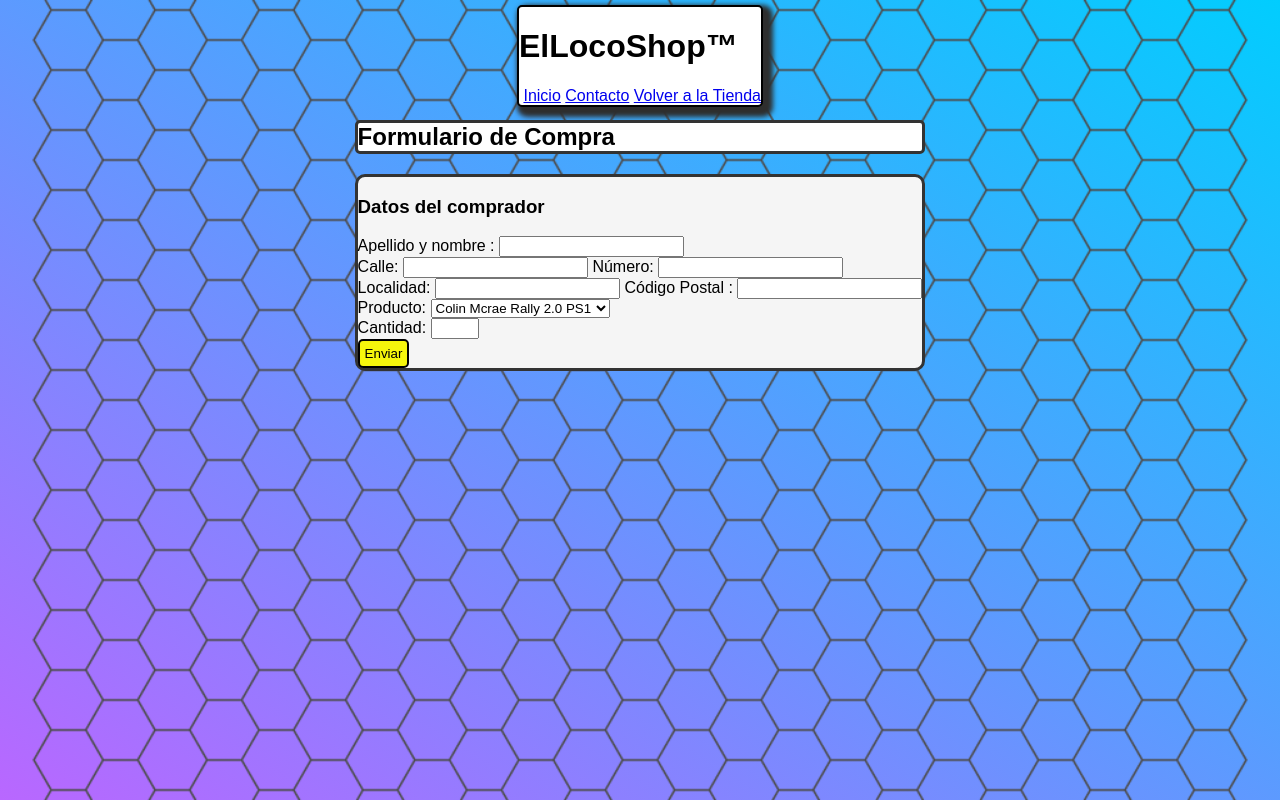
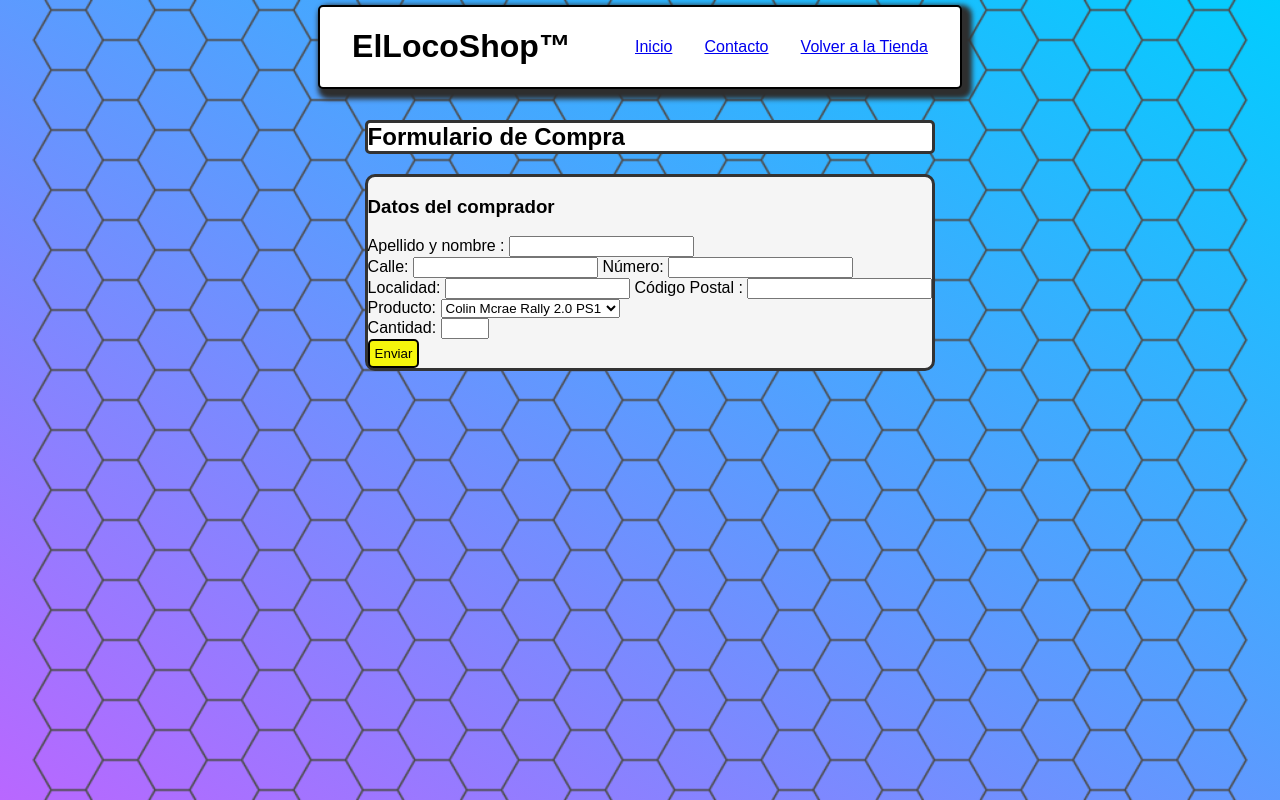
Before and after one commit to Slader137/Slader137.github.io, a plain HTML site: page formularioDeCompra.html in a window 1280 px wide. Drawn offline with Linux system fonts and the light colour scheme.

Commit message:
cambios en style y css

```diff
--- a/style.css
+++ b/style.css
@@ -239,6 +239,10 @@ padding:1%;
 }
 
 .cabecera {
+width:50%;
+display:flex;
+justify-content: space-evenly;
+align-items: center;
     border-style: solid;
     border-width: 2px;
     border-radius: 5px;
@@ -289,8 +293,13 @@ box-sizing: border-box;
 
 .formulario-de-compras {
     position: absolute;
+    border:none;
+    margin-left:20px;
     margin-top: 100px;
     font-family: Arial, Helvetica, sans-serif;
+    display:flex;
+    flex-direction: column;
+    justify-content: center;
 
 }
 
```
Also changed, not shown: tienda.html (+1 -1 lines).
